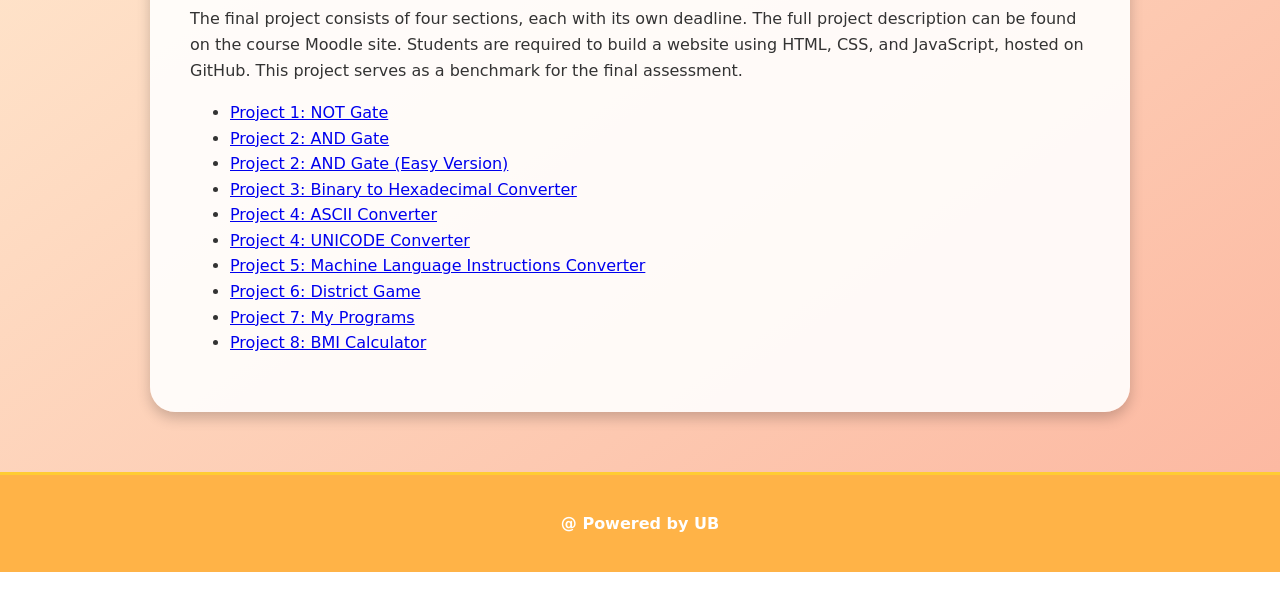
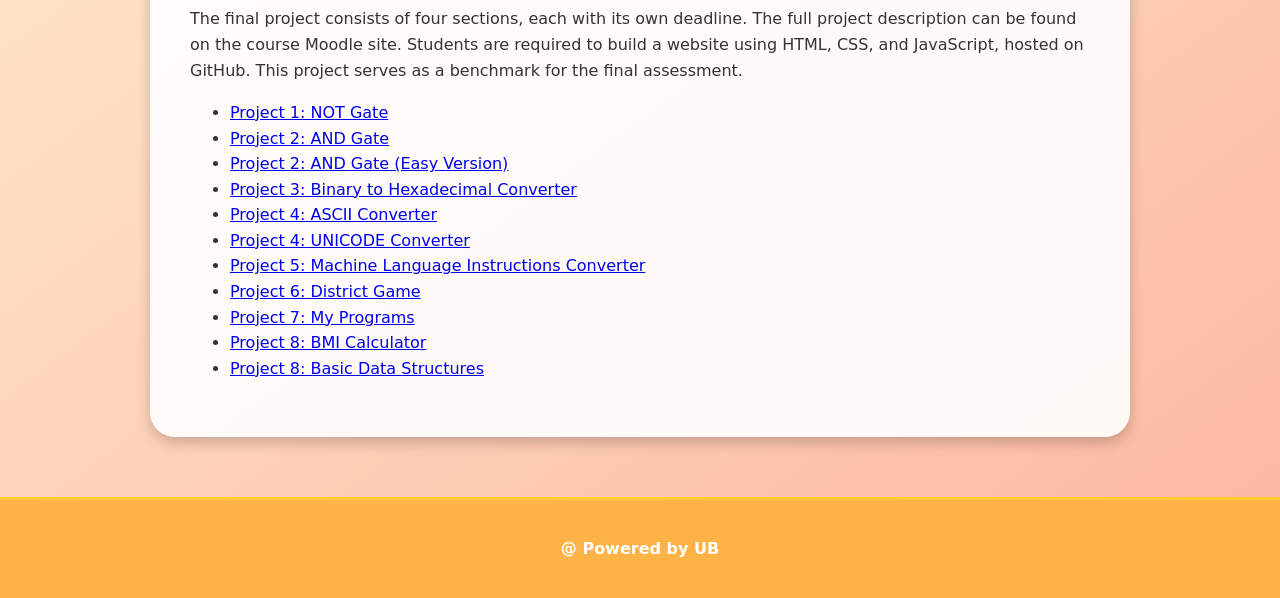
Before and after one commit to angelic88/html, a plain HTML site: page project.html in a window 1280 px wide. Shown: the part 348-946 px from the top of the page. Before the commit the page ends 920 px from the top, so only its background shows below. Drawn offline with Linux system fonts and the light colour scheme.

Commit message:
Update project.html

```diff
--- a/project.html
+++ b/project.html
@@ -42,6 +42,7 @@
       <li><a href="dgame.html" target="_blank">Project 6: District Game</a></li>
       <li><a href="programs.html" target="_blank">Project 7: My Programs</a></li>
       <li><a href="BMI.html" target="_blank">Project 8: BMI Calculator</a></li>
+      <li><a href=dataS.html" target="_blank">Project 8: Basic Data Structures</a></li>
     </ul>
   </main>
 
```
